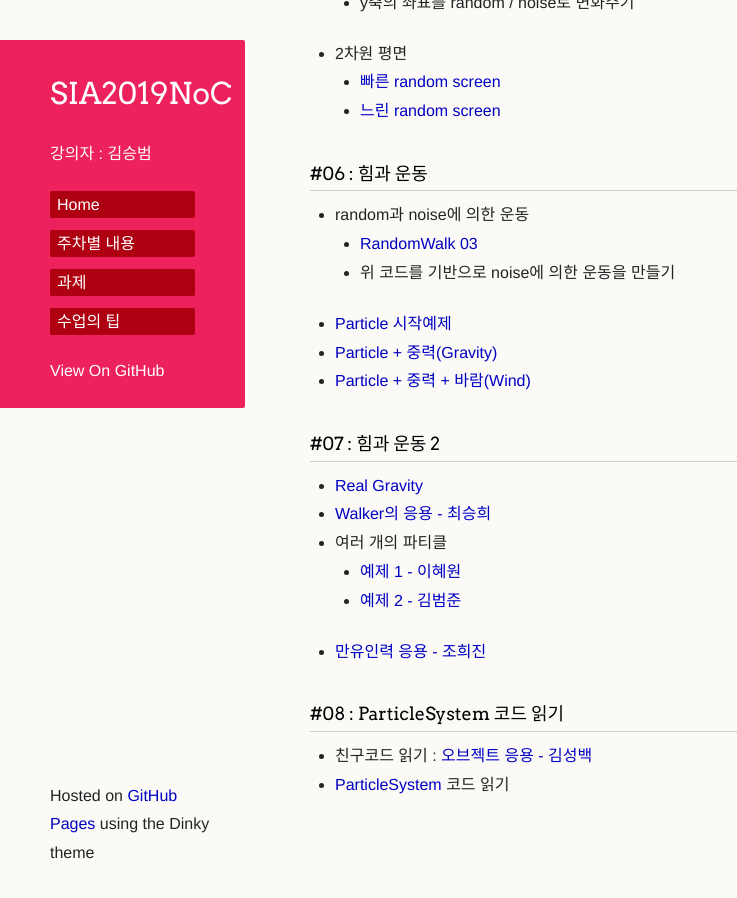
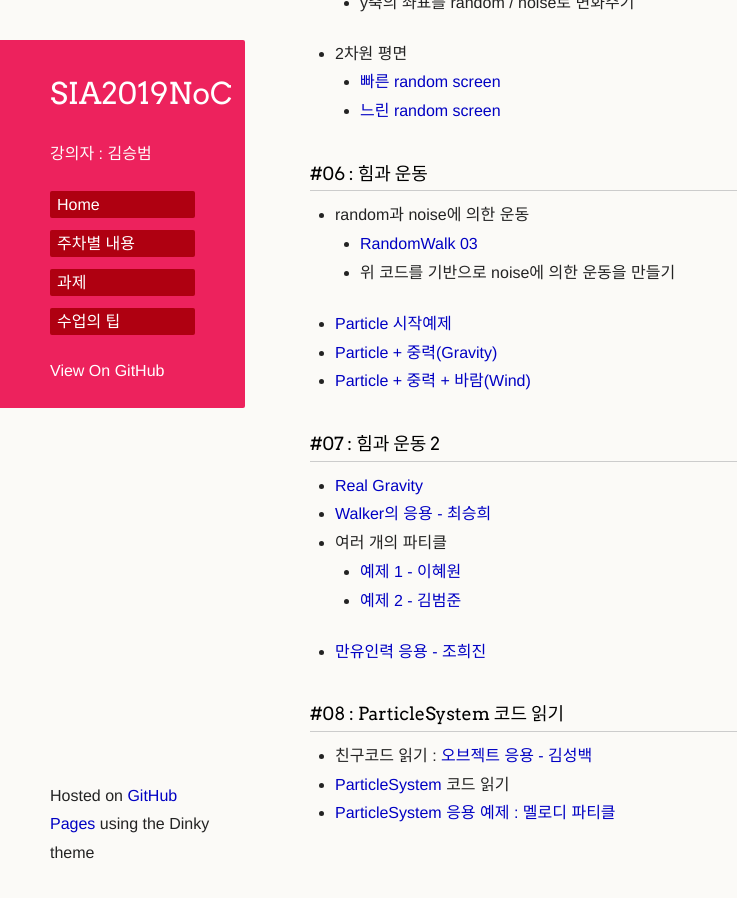
Before and after one commit to picxenk/SIA2019NoC, a Jekyll site: the page built from curriculum.md, in a window 1280 px wide and 900 px high, scrolled down 1330 px. Shown: the whole window, without its empty margins (0-737 px from the left). Built offline with Jekyll 4.4.1, drawn with Linux system fonts in a browser that asks for light colours; our own code applies the rules of GitHub Pages for plain Markdown files; a script that is not in the unit is left out; the repository's description, which GitHub fills in, is left out; before the commit the page ends 2201 px from its top, so only the background shows below that.

Commit message:
Update curriculum.md

```diff
--- a/curriculum.md
+++ b/curriculum.md
@@ -63,3 +63,4 @@
 ### #08 : ParticleSystem 코드 읽기
  * 친구코드 읽기 : [오브젝트 응용 - 김성백](https://editor.p5js.org/dkdlstb112@gmail.com/sketches/elGkr8_Xb)
  * [ParticleSystem](https://editor.p5js.org/picxenk@gmail.com/sketches/wcwkuC_bMd) 코드 읽기
+ * [ParticleSystem 응용 예제 : 멜로디 파티클](https://editor.p5js.org/picxenk@gmail.com/sketches/N6Sm6mJX0)
```
